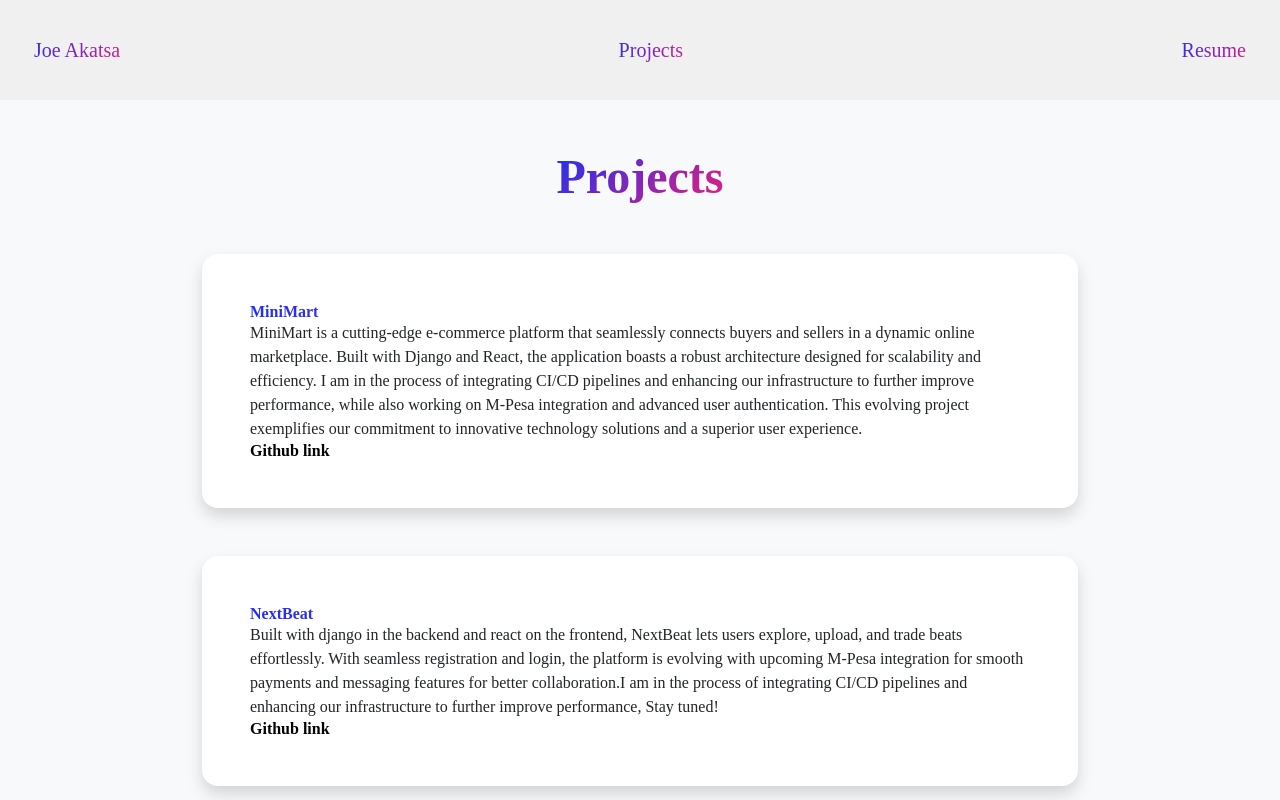
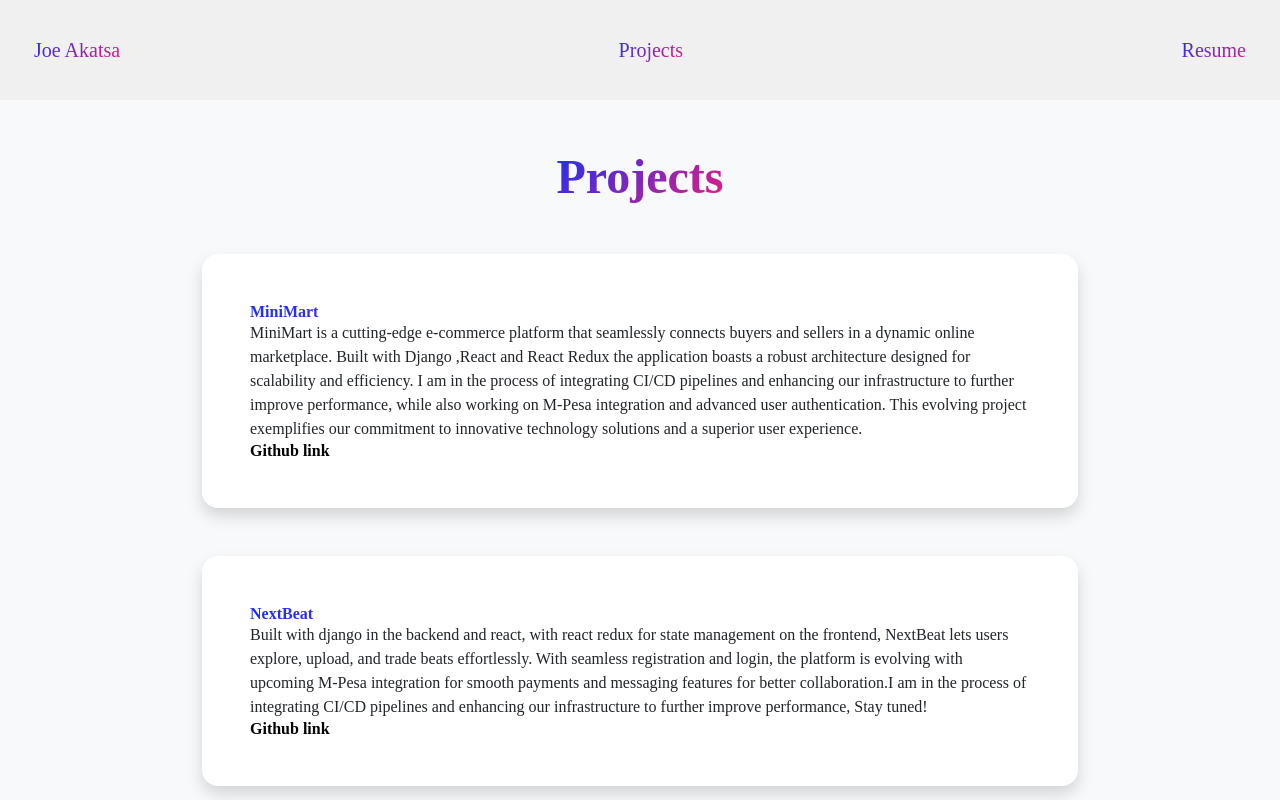
Before and after one commit to jakatsa/myportfolio, a React (Vite) app: page /Projects in a window 1280 px wide. Shown: the top 800 px of the page. Built offline with nearby package versions, Linux system fonts and the light colour scheme.

Commit message:
projects update

```diff
--- a/src/components/Projects.jsx
+++ b/src/components/Projects.jsx
@@ -14,13 +14,13 @@ export const Projects = () => {
             <div className="row gx-5 justify-content-center">
               <ProjectCard
                 title="MiniMart"
-                description="MiniMart is a cutting-edge e-commerce platform that seamlessly connects buyers and sellers in a dynamic online marketplace. Built with Django and React, the application boasts a robust architecture designed for scalability and efficiency. I am in the process of integrating CI/CD pipelines and enhancing our infrastructure to further improve performance, while also working on M-Pesa integration and advanced user authentication. This evolving project exemplifies our commitment to innovative technology solutions and a superior user experience."
+                description="MiniMart is a cutting-edge e-commerce platform that seamlessly connects buyers and sellers in a dynamic online marketplace. Built with Django ,React and React Redux the application boasts a robust architecture designed for scalability and efficiency. I am in the process of integrating CI/CD pipelines and enhancing our infrastructure to further improve performance, while also working on M-Pesa integration and advanced user authentication. This evolving project exemplifies our commitment to innovative technology solutions and a superior user experience."
                 liveLink="https://miniecommfrontend.vercel.app/HomePage"
                 githubLink="https://github.com/jakatsa/miniecommfrontend"
               />
               <ProjectCard
                 title="NextBeat"
-                description="Built with django in the backend and react on the frontend, NextBeat lets users explore, upload, and trade beats effortlessly. With seamless registration and login, the platform is evolving with upcoming M-Pesa integration for smooth payments and messaging features for better collaboration.I am in the process of integrating CI/CD pipelines and enhancing our infrastructure to further improve performance, Stay tuned! "
+                description="Built with django in the backend and react, with react redux for state management  on the frontend, NextBeat lets users explore, upload, and trade beats effortlessly. With seamless registration and login, the platform is evolving with upcoming M-Pesa integration for smooth payments and messaging features for better collaboration.I am in the process of integrating CI/CD pipelines and enhancing our infrastructure to further improve performance, Stay tuned! "
                 liveLink="https://nextbeatfrontend.onrender.com/"
                 githubLink="https://github.com/jakatsa/NextBeatFrontEnd"
               />
```
